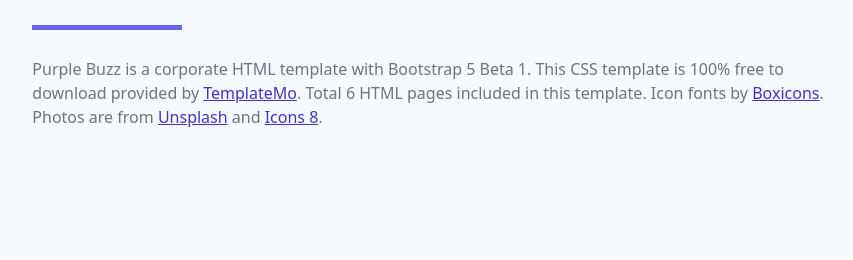
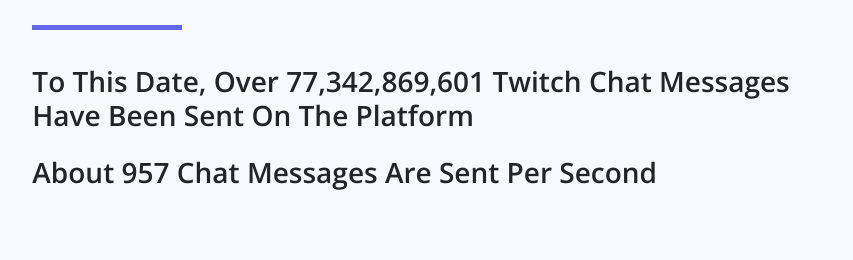
Before and after one commit to Clrizy/infoviz-twitch-chat, a plain HTML site: page viz_website/index.html in a window 1280 px wide. Shown: the part 540-800 px from the top of the page, without its empty margins (193-1046 px from the left). Drawn offline with nearby package versions, Linux system fonts and the light colour scheme.

Commit message:
screenshots

```diff
--- a/viz_website/index.html
+++ b/viz_website/index.html
@@ -44,9 +44,12 @@
                       <strong>Twitch Chat Visualization</strong>
                       <br>a sentiment analysis project</br>
                 </h1>
-                  <p class="banner-body text-muted py-3 mx-0 px-0">
-                      Purple Buzz is a corporate HTML template with Bootstrap 5 Beta 1. This CSS template is 100% free to download provided by <a rel="nofollow" href="https://templatemo.com/page/1" target="_parent">TemplateMo</a>. Total 6 HTML pages included in this template. Icon fonts by <a rel="nofollow" href="https://boxicons.com/" target="_blank">Boxicons</a>. Photos are from <a rel="nofollow" href="https://unsplash.com/" target="_blank">Unsplash</a> and <a rel="nofollow" href="https://icons8.com/" target="_blank">Icons 8</a>.
-                </p>
+                <div class="feature-work container my-4"></div>
+
+                  <h2 class="h3 text-left col-12 semi-bold-600" >To This Date, Over 77,342,869,601 Twitch Chat Messages Have Been Sent On The Platform</h2>
+                  <div class="feature-work container my-4"></div>
+
+                  <h2 class="h3 text-left col-12 semi-bold-600" >About 957 Chat Messages Are Sent Per Second</h2>
               </div>
           </div>
 
```
Also changed, not shown: landing.PNG (added).
